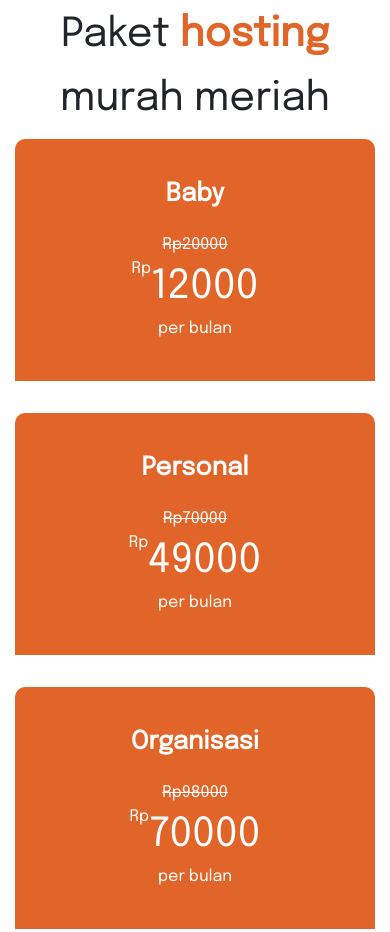
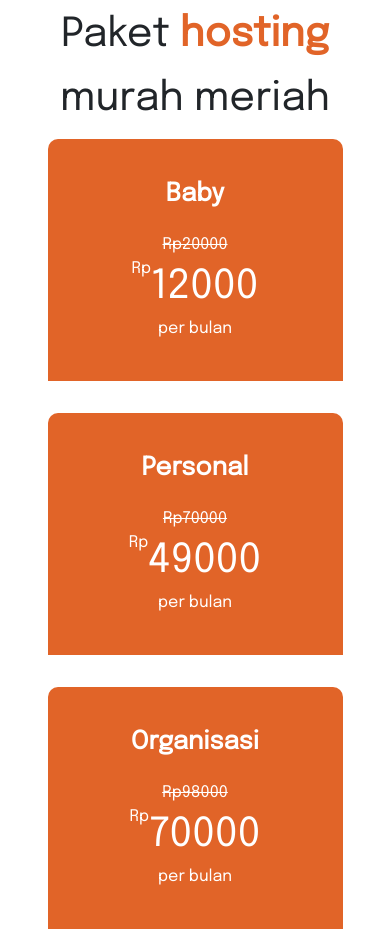
Before and after one commit to alfianandinugraha/dodomain, a website built with webpack: page src/index.html in a window 390 px wide. Shown: the part 3526-4458 px from the top of the page. Built offline with nearby package versions, Linux system fonts and the light colour scheme.

Commit message:
feat(add): adding responsive hosting item

```diff
--- a/src/scss/hosting-price.scss
+++ b/src/scss/hosting-price.scss
@@ -11,10 +11,15 @@
 
   &__list {
     padding: 0 15px;
+    display: flex;
+    flex-wrap: wrap;
   }
 
   &__item {
+    margin: 0 auto;
     margin-bottom: 2rem;
+    max-width: 295px;
+    width: 295px;
 
     &__heading {
       height: 242px;
```
